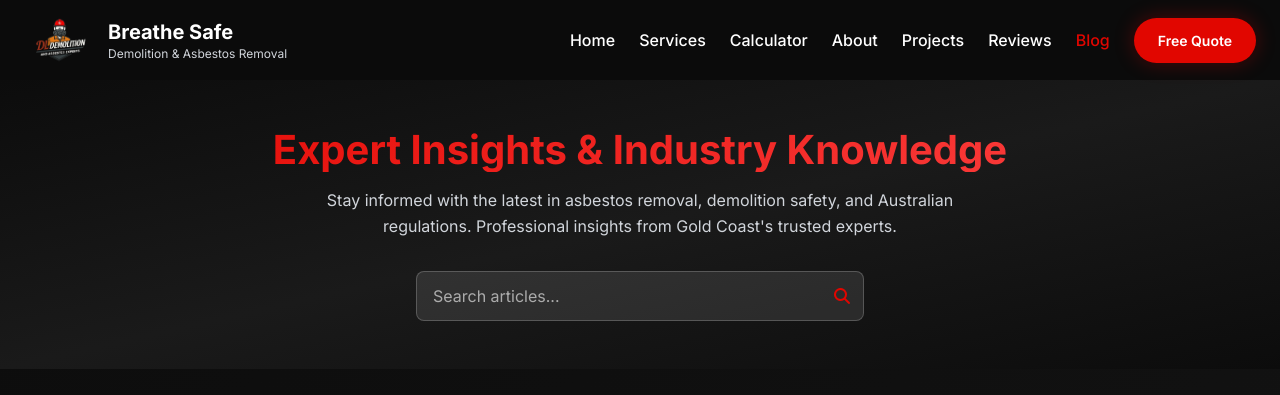
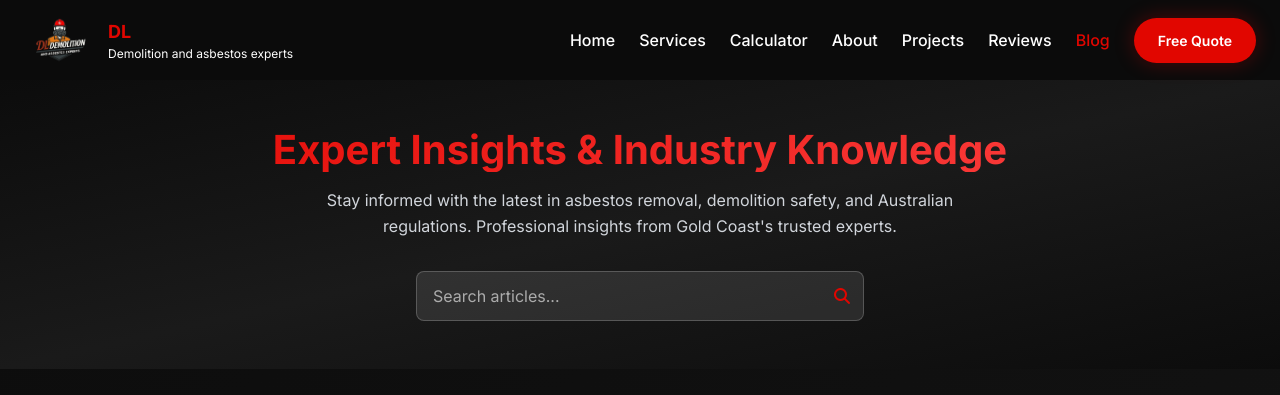
Before and after one commit to LuanMendesHs/dldemolition, a plain HTML site: page blog.html in a window 1280 px wide. Shown: the top 395 px of the page. Drawn offline with nearby package versions, Linux system fonts and the light colour scheme.

Commit message:
modificação do Favicon da pagina blog e alteração do menu

```diff
--- a/blog.html
+++ b/blog.html
@@ -15,8 +15,9 @@
   <meta property="og:type" content="website">
 
   <!-- Favicon -->
-  <link rel="icon" type="image/png" sizes="32x32" href="assets/images/favicon-32.png">
-  <link rel="icon" type="image/png" sizes="16x16" href="assets/images/favicon-16.png">
+  <link rel="icon" type="image/png" sizes="32x32" href="assets/images/favicon_icon.png" />
+  <link rel="icon" type="image/png" sizes="16x16" href="assets/images/favicon_icon.png" />
+  <link rel="apple-touch-icon" href="assets/images/apple-touch-icon.png" />
 
   <!-- Fonts & Icons -->
   <link href="https://fonts.googleapis.com/css2?family=Inter:wght@300;400;500;600;700;800&display=swap" rel="stylesheet">
@@ -243,8 +244,8 @@
       <div class="flex items-center space-x-3">
         <img src="assets/images/logo_header_optimized.png" alt="Breathe Safe Logo" class="h-12 w-auto">
         <div class="hidden md:block">
-          <h1 class="text-xl font-bold text-white">Breathe Safe</h1>
-          <p class="text-xs text-gray-300">Demolition & Asbestos Removal</p>
+              <div class="text-brand-red font-bold text-lg">DL</div>
+              <div class="text-white text-xs">Demolition and asbestos experts</div>
         </div>
       </div>
 
```
